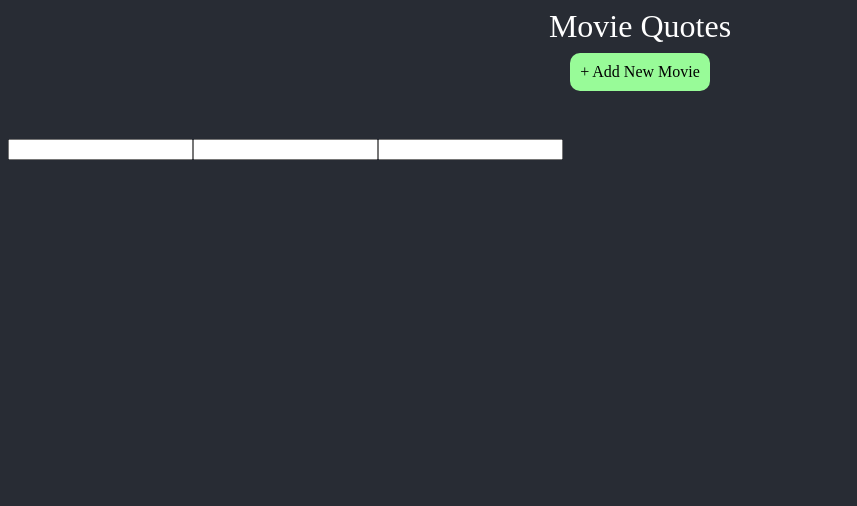
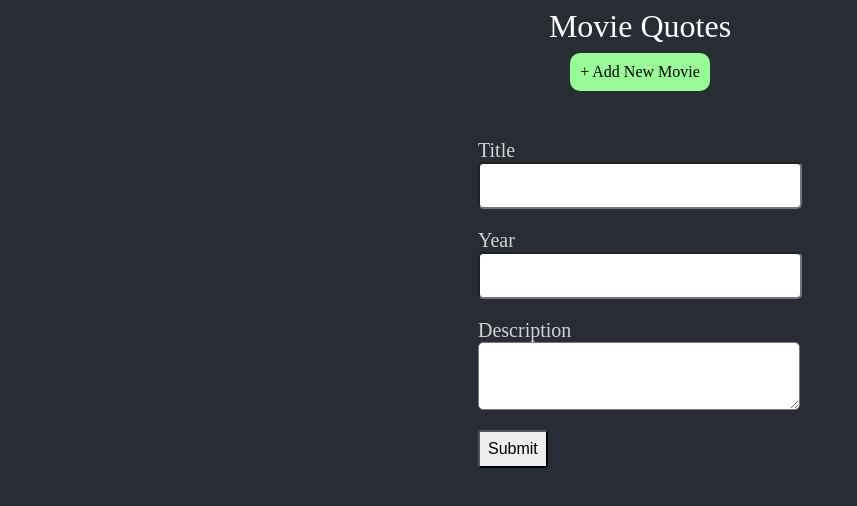
Before and after one commit to vincentntang/graphql-movie-quotes, a React (Create React App) app in the folder frontend/: page /movie/create in a window 1280 px wide. Shown: the top 506 px of the page, without its empty margins (0-857 px from the left). Built offline with nearby package versions, Linux system fonts and the light colour scheme.

Commit message:
finished form

```diff
--- a/frontend/src/App.scss
+++ b/frontend/src/App.scss
@@ -27,7 +27,7 @@ a {
   background-color: palegreen;
   color: black;
 }
-.btn-show-movie {
+.btn-normal {
   padding: 8px;
   background-color: #ededed;
   border-radius: 3px;
@@ -62,5 +62,18 @@ a {
 }
 /* FORM ITSELF */
 .movie-create {
-
+  display: flex;
+  justify-content: center;
+  label {
+    font-size: 20px;
+  }
+  textarea,
+  input {
+    display: block;
+    padding: 10px;
+    width: 300px;
+    margin-bottom: 20px;
+    border-radius: 5px;
+    font-size: 20px;
+  }
 }
--- a/frontend/src/components/MovieCreate.js
+++ b/frontend/src/components/MovieCreate.js
@@ -1,22 +1,28 @@
-import React from 'react'
+import React, {useState} from 'react'
 
 export const MovieCreate = (props) =>{
+  const [description, setDescription] = useState('');
+  const [title, setTitle] = useState('');
+  const [year, setYear] = useState('');
   return (
     <div className="movie-create">
       <form>
-        <input type="text"/>
-        <input type="text"/>
-        <input type="text"/>
-        {/* TODO - Format the code here */}
-        {/* TODO - When you click submit, show an alert that does nothing.
-        Push back to the original location route as well. In the backend
-        console log the result and show what's supposed to return
-        show network tab as well
-        fork branch, create backend
-        branch master - finished project w/ sequelize deploy to heroku
-        branch 01 - starter - starting part
-        branch 02 - fullstack but no database
-        branch 03 - deployed, sequelize (same as master) */}
+        <label>Title</label>
+        <input
+          type="text"
+          onChange={(e) => setTitle(e.target.value)}
+        />
+        <label>Year</label>
+        <input
+          type="text"
+          onChange={(e) => setYear(e.target.value)}
+        />
+        <label>Description</label>
+        <textarea
+          type="text"
+          onChange={(e) => setYear(e.target.value)}
+        />
+        <button className="btn-normal" type="submit">Submit</button>
       </form>
     </div>
   )
--- a/frontend/src/components/MovieList.js
+++ b/frontend/src/components/MovieList.js
@@ -24,7 +24,7 @@ export const MovieList = (props) => {
                   }
                 })}
               </ul>
-              <Link className="btn-show-movie" to={`/movie/${movie.imdbID}`}>Movie Details</Link>
+              <Link className="btn-normal" to={`/movie/${movie.imdbID}`}>Movie Details</Link>
             </section>
           </div>
         )
```
